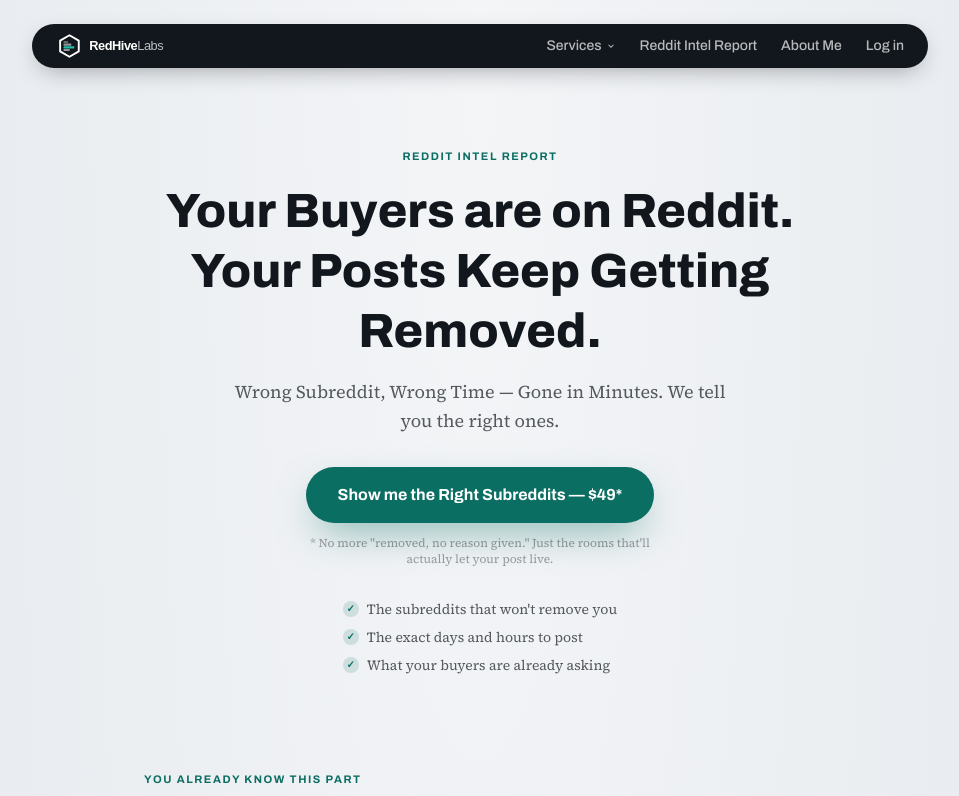
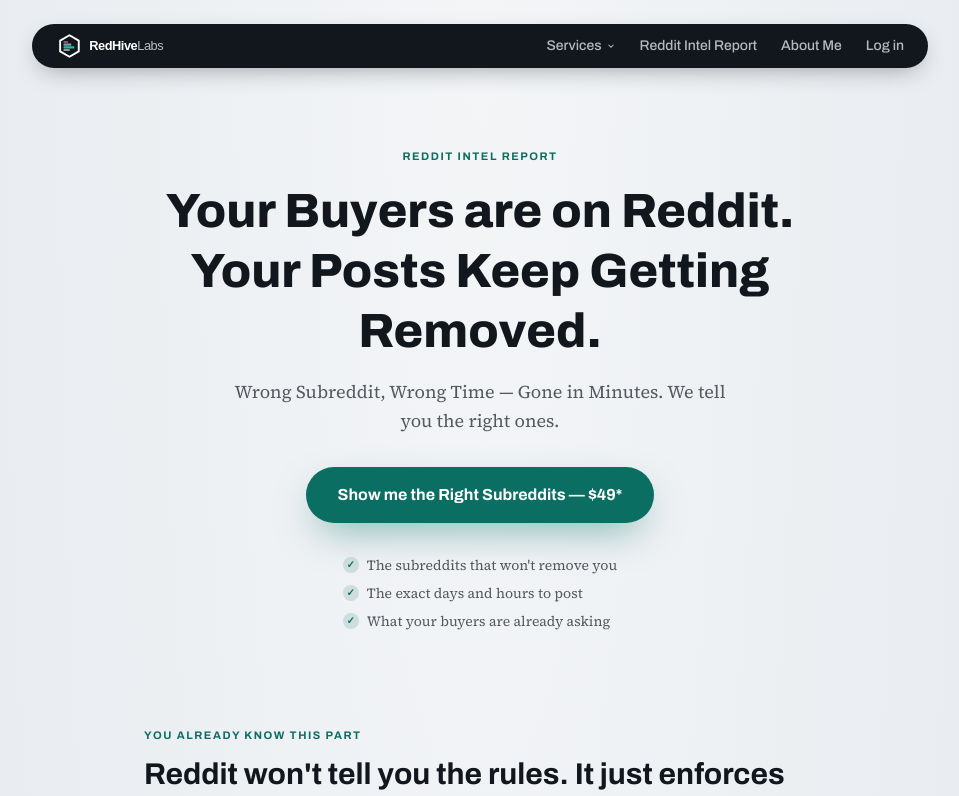
Before and after one commit to Redhivelabs/redhivelabs, a Next.js app: page /reddit-intel-report in a window 1280 px wide. Shown: the top 796 px of the page, without its empty margins (160-1119 px from the left). Built offline with nearby package versions, Linux system fonts and the light colour scheme; no server answers.

Commit message:
Rewrite Reddit Intel Report sales copy in shorter uhoh-style voice

```diff
--- a/app/reddit-intel-report/page.js
+++ b/app/reddit-intel-report/page.js
@@ -139,10 +139,6 @@
         </p>
         <div className="mt-8 flex flex-col items-center gap-3">
           <CTAButton>Show me the Right Subreddits — $49*</CTAButton>
-          <p className="max-w-sm text-xs text-[#12171D]/40">
-            * No more &quot;removed, no reason given.&quot; Just the rooms that&apos;ll
-            actually let your post live.
-          </p>
         </div>
 
         <div className="mx-auto mt-8 flex max-w-sm flex-col gap-2 text-left sm:mx-auto sm:inline-flex sm:items-start">
```
